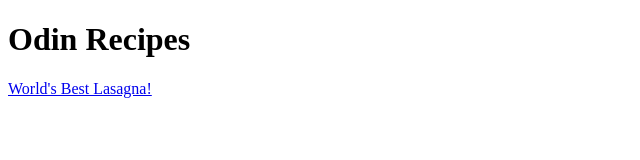
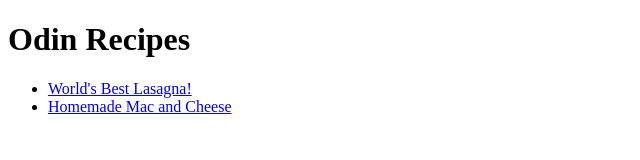
Before and after one commit to LeonelMigueles/odin-recipes, a plain HTML site: page index.html in a window 1280 px wide. Shown: the whole page, without its empty margins (0-640 px from the left). Drawn offline with Linux system fonts and the light colour scheme.

Commit message:
homepage now inclused a list of my recipes

```diff
--- a/index.html
+++ b/index.html
@@ -7,6 +7,9 @@
 </head>
 <body>
     <h1>Odin Recipes</h1>
-    <a href="./recipes/lasagna.html">World's Best Lasagna!</a>
+    <ul>
+        <li><a href="./recipes/lasagna.html">World's Best Lasagna!</a></li>
+        <li><a href="./recipes/macncheese.html">Homemade Mac and Cheese</a></li>
+    </ul>
 </body>
 </html>
```
